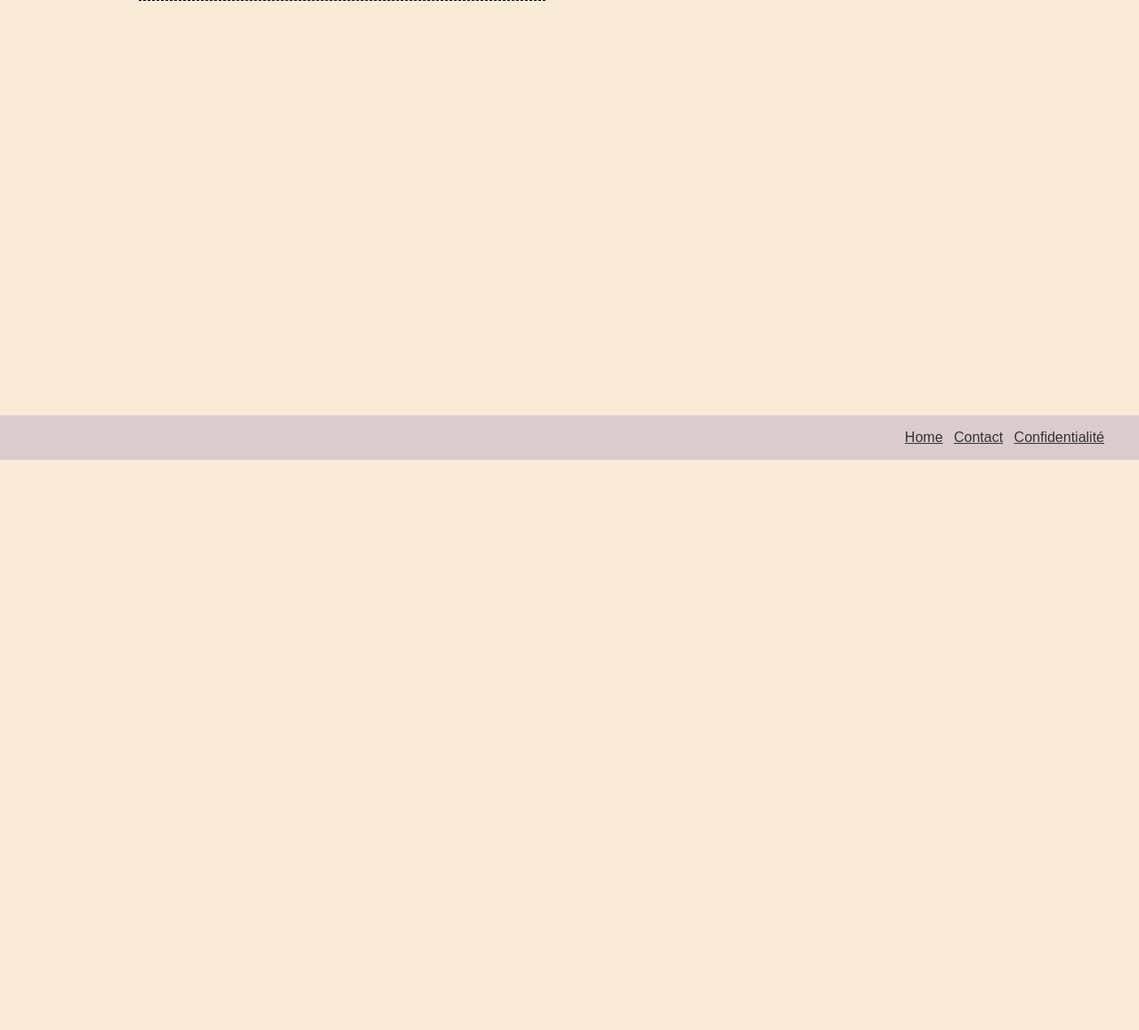
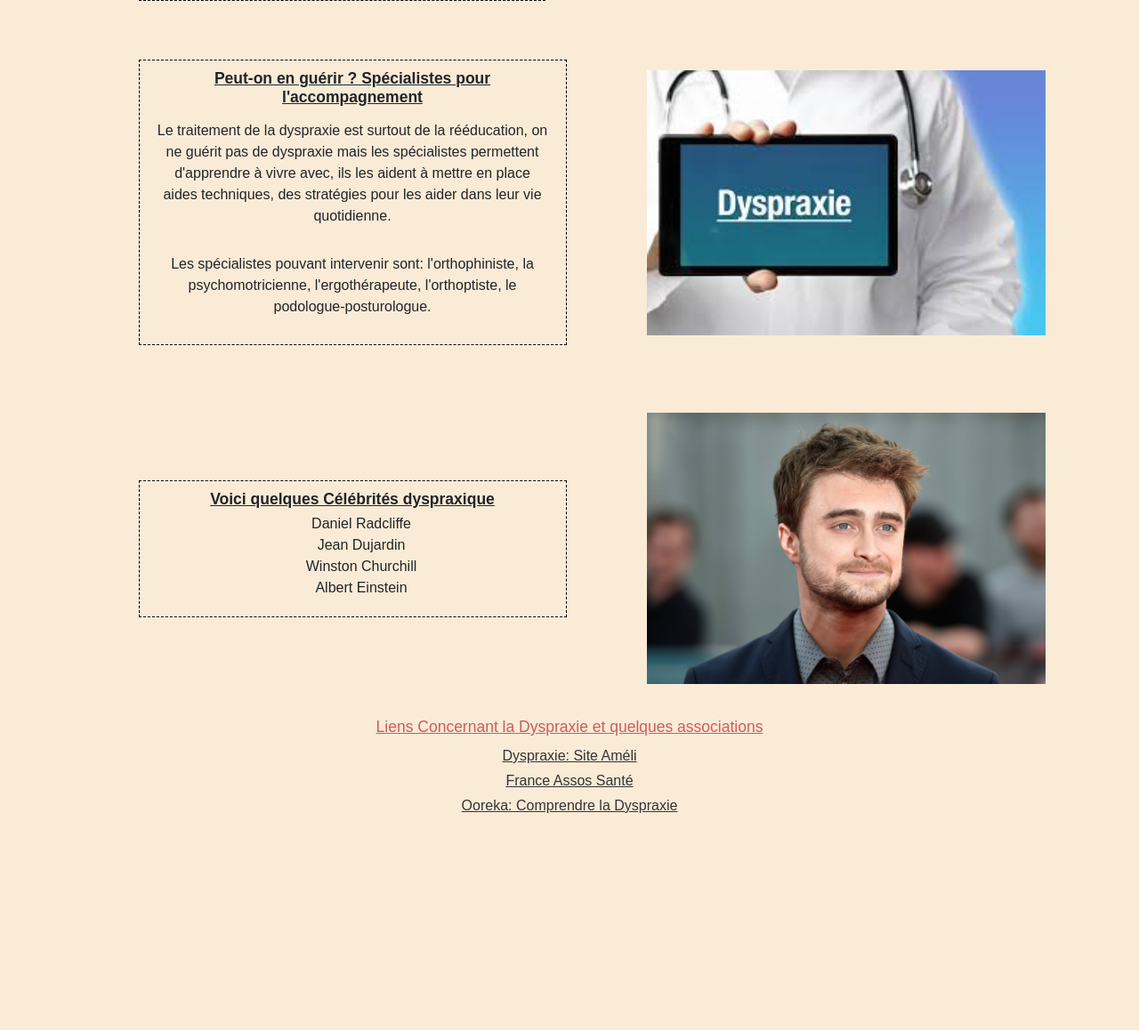
Before and after one commit to Angelique59212/projet_fin_d_etude, a PHP site: page /index.php?c=article in a window 1280 px wide. Shown: the part 1695-2853 px from the top of the page at 89% size. Before the commit the page ends 2212 px from the top, so only its background shows below. Run offline with PHP 8.4, Linux system fonts and the light colour scheme; some libraries are stand-ins or nearby versions.

Commit message:
dyspraxie end

```diff
--- a/View/article/dyspraxie.html.php
+++ b/View/article/dyspraxie.html.php
@@ -4,7 +4,8 @@
         <p>
             La dyspraxie est un trouble des apprentissages qui perturbe le quotidien et la scolarité de l’enfant.
             Elle occasionne des difficultés dans les gestes, les jeux, l’écriture... Souvent dépistée à l’école,
-            un bilan médical est établi par une équipe pluridisciplinaire, permettant une approche globale des difficultés.
+            un bilan médical est établi par une équipe pluridisciplinaire, permettant une approche globale des
+            difficultés.
         </p>
     </div>
 
@@ -22,7 +23,8 @@
                 un stylo, règles, compas... Les jeux de construction sont compliqués.
                 Il préfère souvent manger avec ses doigts plutôt que la fourchette.
                 Des projets mathématique à l'école, surtout en géométrie seront compliquer.
-                Il aura du mal à faire deux choses en même temps, comme recopier ce qui est écrit au tableau et comprendre
+                Il aura du mal à faire deux choses en même temps, comme recopier ce qui est écrit au tableau et
+                comprendre
                 ce qu'il écrit.
             </p>
             <p>L'enfant aura tendance à s'isoler par manque de confiance en soi.</p>
@@ -43,8 +45,10 @@
             <p>
                 L'enfant peut bénéficier de plus de temps que les autres, pour effectuer ses tâches. Le maître peut lui
                 faire reformuler un énoncé, afin de s'assurer que l'élève est bien compris.
-                Le mâitre peut également et il est même recommandé de diviser par deux le travail à effectuer à la maison.
-                Il est important d'éviter les punitions, le recopiage d'un cours mal écrit afin que l'élève ne se décourage
+                Le mâitre peut également et il est même recommandé de diviser par deux le travail à effectuer à la
+                maison.
+                Il est important d'éviter les punitions, le recopiage d'un cours mal écrit afin que l'élève ne se
+                décourage
                 pas, il faut l'encourager, et lui dire ses progrès.
             </p>
             <p>
@@ -59,4 +63,48 @@
             <img src="/assets/img/dyspraxie/bd_dyspraxie.jpg" alt="bd illustrant dyspraxie">
         </div>
     </div>
+
+    <div class="container-second">
+        <div class="symptom">
+            <h3 class="definition">Peut-on en guérir ? Spécialistes pour l'accompagnement</h3>
+            <p>
+                Le traitement de la dyspraxie est surtout de la rééducation, on ne guérit pas de dyspraxie mais les
+                spécialistes permettent d'apprendre à vivre avec, ils les aident à mettre en place aides techniques, des
+                stratégies pour les aider dans leur vie quotidienne.
+            </p>
+            <p>
+                Les spécialistes pouvant intervenir sont: l'orthophiniste, la psychomotricienne, l'ergothérapeute,
+                l'orthoptiste, le podologue-posturologue.
+            </p>
+        </div>
+        <div class="image-symptom">
+            <img src="/assets/img/dyspraxie/dyspraxie2.jpg" alt="image specialiste dyspraxie">
+        </div>
+    </div>
+
+    <div class="container-second">
+        <div class="stars">
+            <h3 class="definition">Voici quelques Célébrités dyspraxique</h3>
+            <ul>
+                <li>Daniel Radcliffe</li>
+                <li>Jean Dujardin</li>
+                <li>Winston Churchill</li>
+                <li>Albert Einstein</li>
+            </ul>
+        </div>
+        <div class="image-symptom">
+            <img src="/assets/img/dyspraxie/radcliffe.jpg" alt="daniel radcliffe" id="star-dys">
+        </div>
+    </div>
+
+    <div class="association">
+        <h3>Liens Concernant la Dyspraxie et quelques associations</h3>
+        <a href="https://www.ameli.fr/assure/sante/themes/dyspraxie-enfant/symptomes-diagnostic-evolution">
+            Dyspraxie: Site Améli
+        </a>
+        <a href="https://www.france-assos-sante.org/2018/03/07/la-dyspraxie-un-trouble-meconnu-un-handicap-invisible-de-la-vie-quotidienne/">
+            France Assos Santé
+        </a>
+        <a href="https://orthophonie.ooreka.fr/comprendre/dyspraxie">Ooreka: Comprendre la Dyspraxie</a>
+    </div>
 </div>
--- a/View/home/home.html.php
+++ b/View/home/home.html.php
@@ -3,6 +3,7 @@
     Les troubles dys sont des troubles cognitifs qui entraînent des difficultés d'apprentissage.
     Ce sont des troubles persistant et durable, ils sont relatif au langage, à l'écriture, aux calculs, aux gestes et à
     l'attention.
+    A travers ce site vous en apprendrez plus sur les différents troubles.
 </p>
 
 <div class="container-dys">
```
Also changed, not shown: View/article/dyslexie.html.php (+0 -7 lines), public/assets/img/dyspraxie/dyspraxie2.jpg (added), public/assets/img/dyspraxie/radcliffe.jpg (added).
